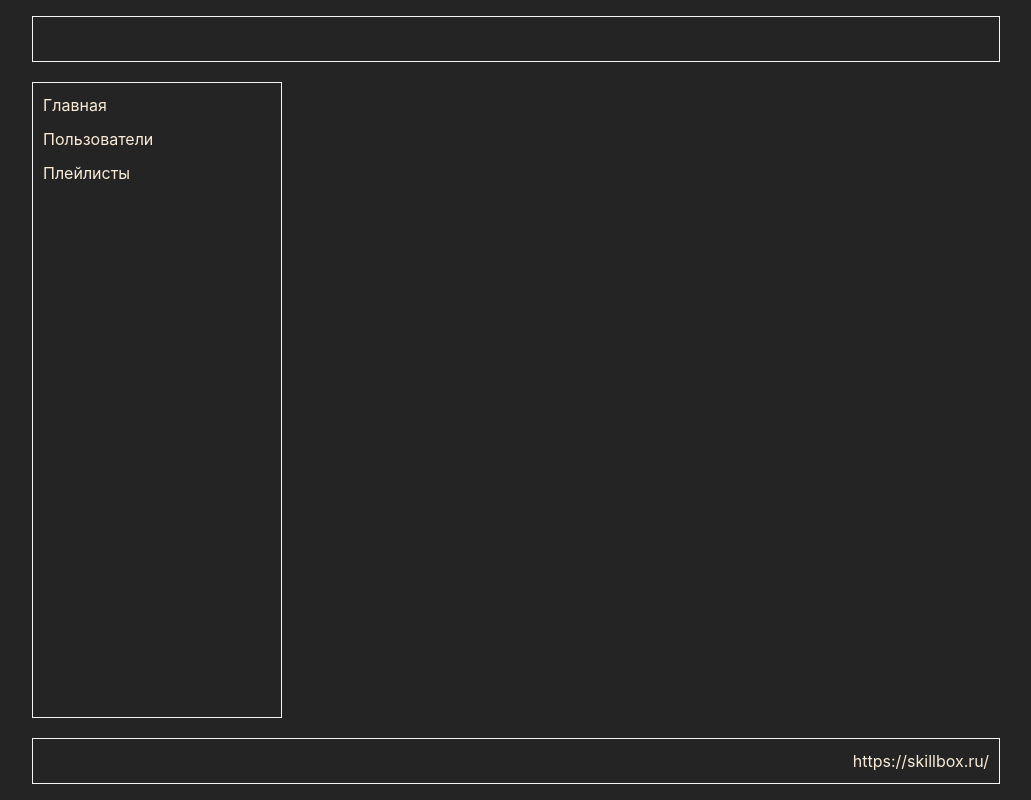
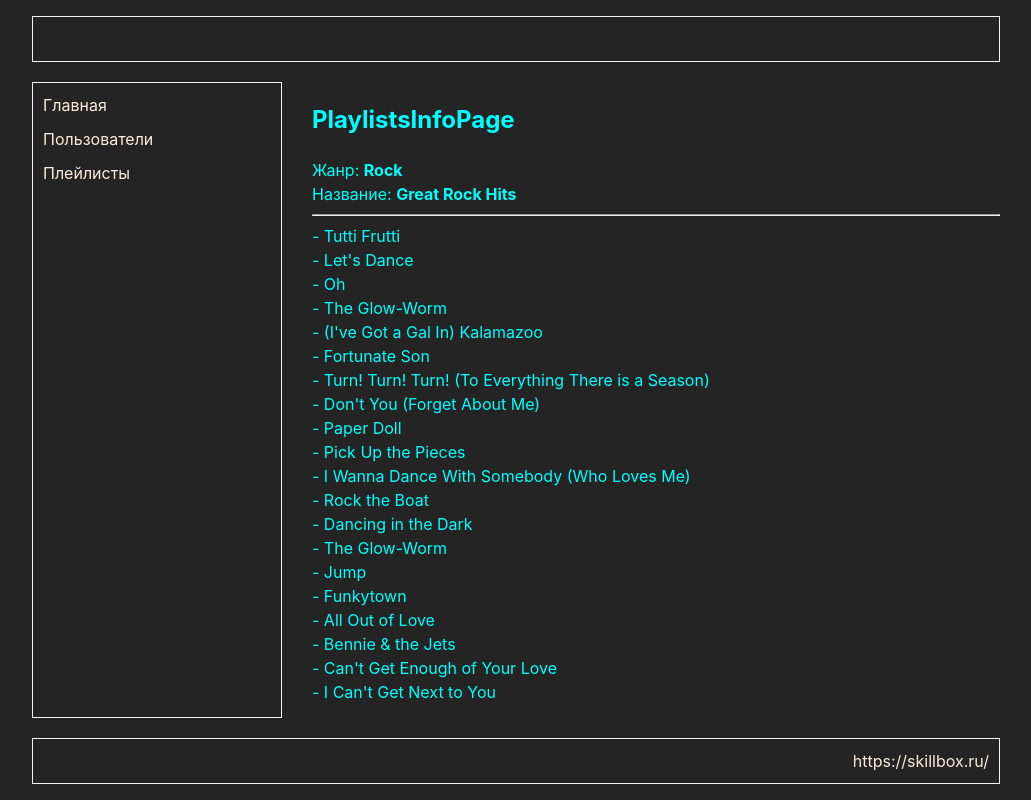
Before and after one commit to GviDoN94/routing-users-sandbox, a React (Vite) app: page /playlists/0 in a window 1280 px wide. Shown: the whole page, without its empty margins (124-1155 px from the left). Built offline with nearby package versions, Linux system fonts and the light colour scheme.

Commit message:
Playlist info page created

```diff
--- a/src/App.tsx
+++ b/src/App.tsx
@@ -1,5 +1,11 @@
 import { BrowserRouter, Link, Route, Routes } from 'react-router-dom';
-import { MainPage, UsersPage, UserInfoPage, PlaylistsPage } from '@/pages';
+import {
+  MainPage,
+  UsersPage,
+  UserInfoPage,
+  PlaylistsPage,
+  PlaylistsInfoPage,
+} from '@/pages';
 import './app.css';
 
 export function App() {
@@ -32,6 +38,10 @@ export function App() {
               path="/playlists"
               element={<PlaylistsPage />}
             />
+            <Route
+              path="/playlists/:playlistId"
+              element={<PlaylistsInfoPage />}
+            />
           </Routes>
         </main>
       </div>
--- /dev/null
+++ b/src/pages/PlaylistsInfoPage/PlaylistsInfoPage.css
@@ -0,0 +1,3 @@
+.playlistsInfoPage {
+  color: aqua;
+}
--- /dev/null
+++ b/src/pages/PlaylistsInfoPage/PlaylistsInfoPage.tsx
@@ -0,0 +1,39 @@
+import { useParams } from 'react-router-dom';
+import { PLAYLISTS } from '@/data';
+import './PlaylistsInfoPage.css';
+
+export const PlaylistsInfoPage = () => {
+  const { playlistId } = useParams();
+  const playlist = PLAYLISTS[Number(playlistId)];
+
+  if (!playlist || !playlist.songs.length) {
+    return (
+      <div className="playlistsInfoPage">
+        <h2>PlaylistsInfoPage</h2>
+
+        <div className="playlist">
+          <p>Такого плейлиста нет</p>
+        </div>
+      </div>
+    );
+  }
+
+  return (
+    <div className="playlistsInfoPage">
+      <h2>PlaylistsInfoPage</h2>
+
+      <div className="playlist">
+        <div>
+          Жанр: <b>{playlist.genre}</b>
+        </div>
+        <div>
+          Название: <b>{playlist.name}</b>
+        </div>
+        <hr />
+        {playlist.songs.map((song, i) => (
+          <div key={i}>- {song}</div>
+        ))}
+      </div>
+    </div>
+  );
+};
--- /dev/null
+++ b/src/pages/PlaylistsInfoPage/index.ts
@@ -0,0 +1 @@
+export { PlaylistsInfoPage } from './PlaylistsInfoPage';
--- a/src/pages/UserInfoPage/UserInfoPage.tsx
+++ b/src/pages/UserInfoPage/UserInfoPage.tsx
@@ -11,7 +11,7 @@ export function UserInfoPage() {
       <div className="userInfoPage">
         <h2>UserInfoPage</h2>
 
-        <div className="users">
+        <div className="user">
           <p>Пользоватвеля с таким ID нет</p>
         </div>
       </div>
@@ -22,7 +22,7 @@ export function UserInfoPage() {
     <div className="userInfoPage">
       <h2>UserInfoPage</h2>
 
-      <div className="users">
+      <div className="user">
         <p>{user.jobTitle}</p>
         <p>{user.email}</p>
         <img
--- a/src/pages/index.ts
+++ b/src/pages/index.ts
@@ -2,3 +2,4 @@ export { MainPage } from './MainPage';
 export { UsersPage } from './UsersPage';
 export { UserInfoPage } from './UserInfoPage';
 export { PlaylistsPage } from './PlaylistsPage';
+export { PlaylistsInfoPage } from './PlaylistsInfoPage';
```
